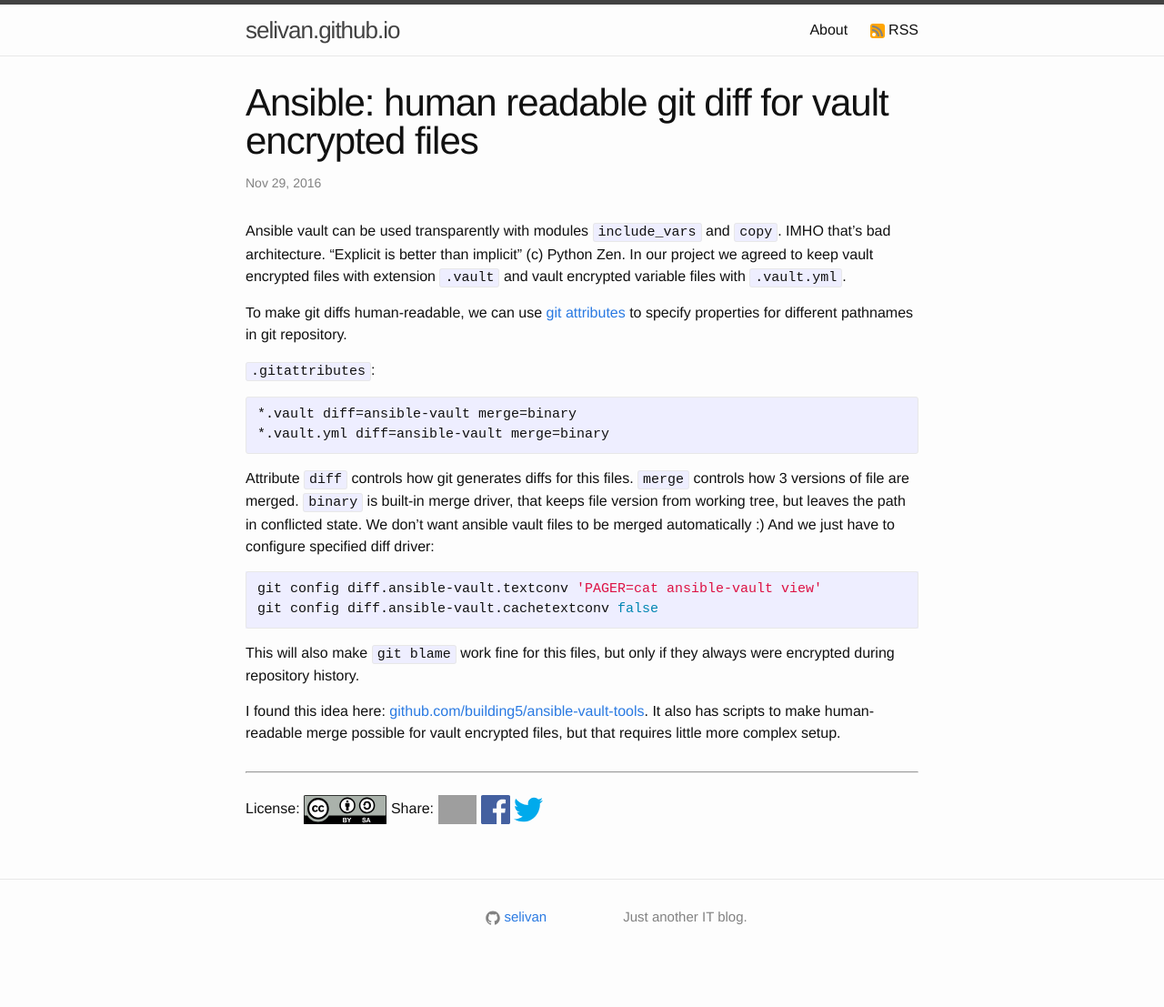
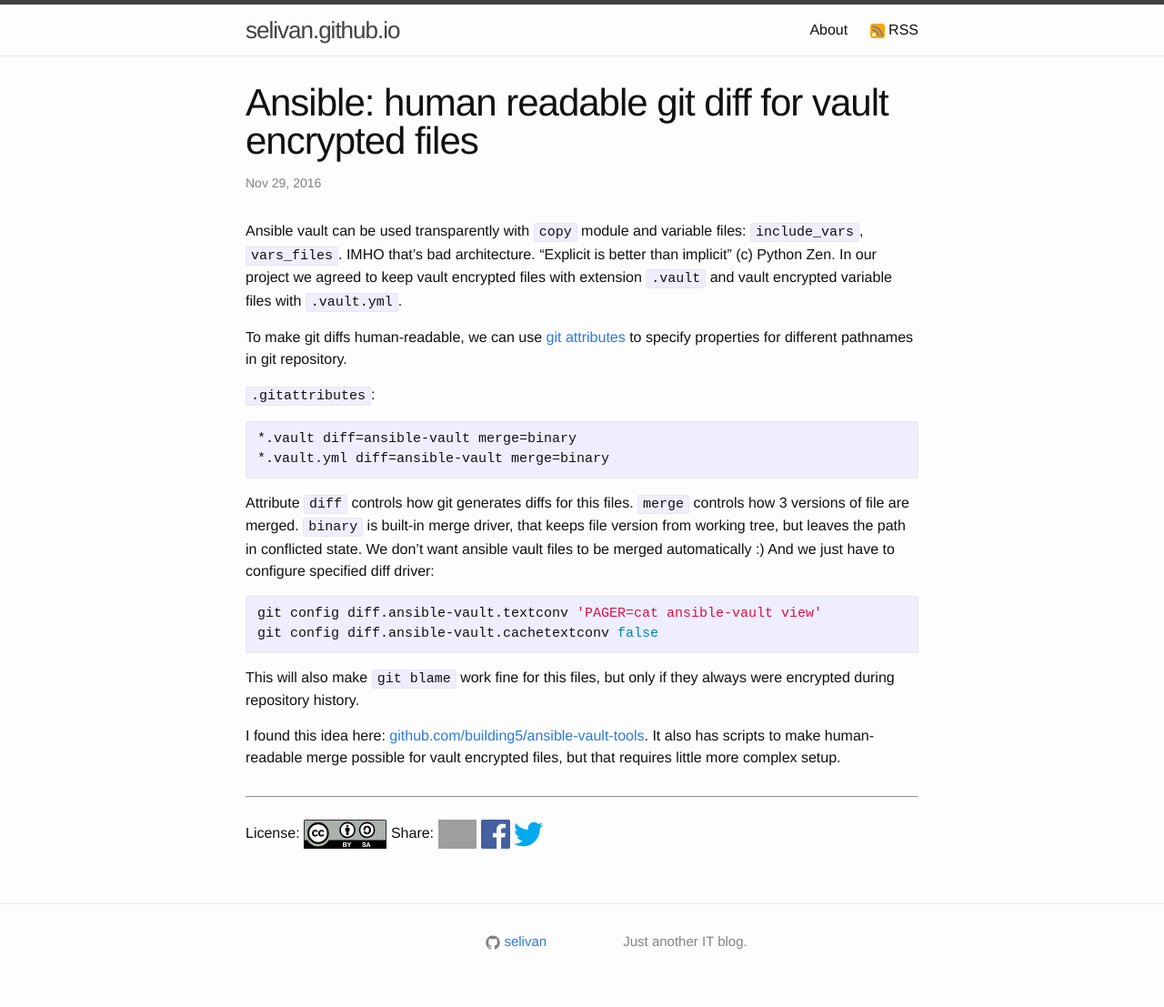
Before and after one commit to selivan/selivan.github.io, a Jekyll site: the page built from _posts/2016-11-29-ansible-human-readable-git-diff-for-vault.md, in a window 1280 px wide. Shown: the whole page at 91% size. Built offline with Jekyll 4.4.1, drawn with Linux system fonts in a browser that asks for light colours; comment, search, counter and statistics services are not loaded; before the commit the page ends 1080 px from its top, so only the background shows below that; grey boxes are pictures that could not be loaded.

Commit message:
Update 2016-11-29-ansible-human-readable-git-diff-for-vault.md

```diff
--- a/_posts/2016-11-29-ansible-human-readable-git-diff-for-vault.md
+++ b/_posts/2016-11-29-ansible-human-readable-git-diff-for-vault.md
@@ -4,7 +4,7 @@ title:  "Ansible: human readable git diff for vault encrypted files"
 tags: [ansible,git]
 ---
 
-Ansible vault can be used transparently with modules `include_vars` and `copy`. IMHO that's bad architecture. "Explicit is better than implicit" (c) Python Zen. In our project we agreed to keep vault encrypted files with extension `.vault` and vault encrypted variable files with `.vault.yml`.
+Ansible vault can be used transparently with `copy` module and variable files: `include_vars`, `vars_files`. IMHO that's bad architecture. "Explicit is better than implicit" (c) Python Zen. In our project we agreed to keep vault encrypted files with extension `.vault` and vault encrypted variable files with `.vault.yml`.
 
 To make git diffs human-readable, we can use [git attributes](https://git-scm.com/book/en/v2/Customizing-Git-Git-Attributes) to specify properties for different pathnames in git repository.
 
```
